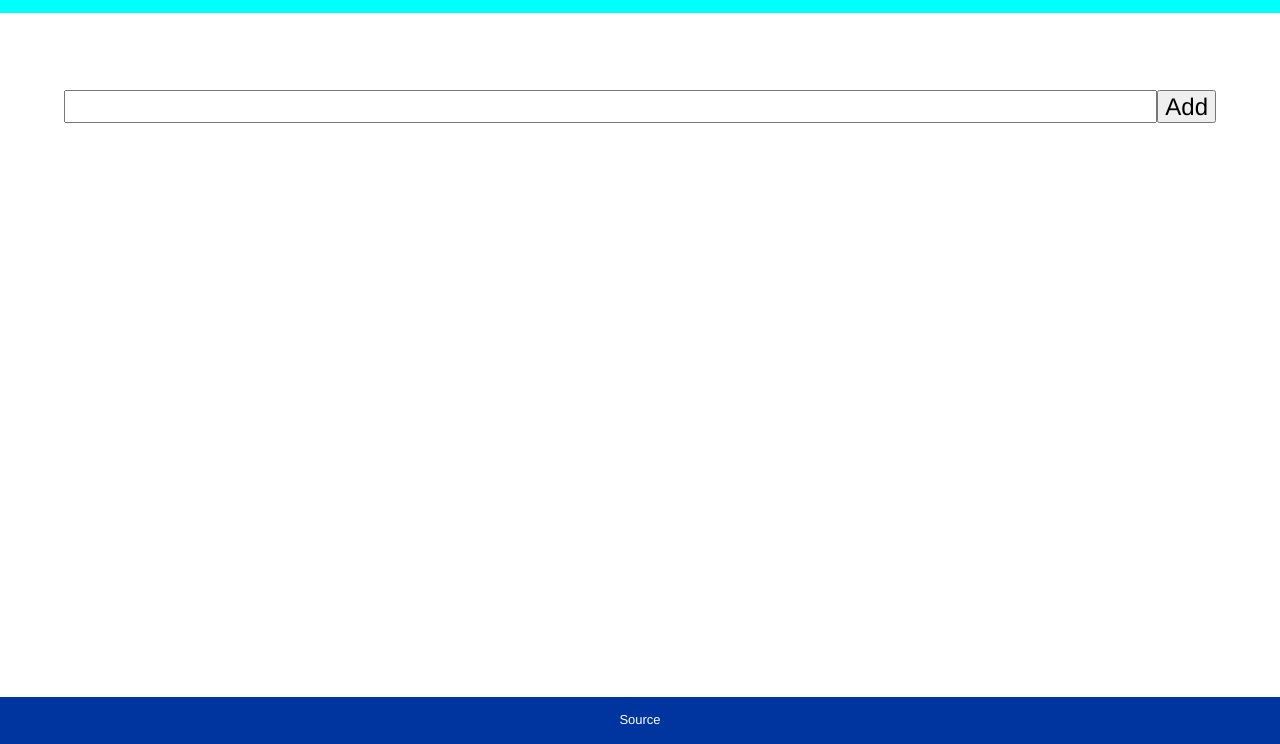
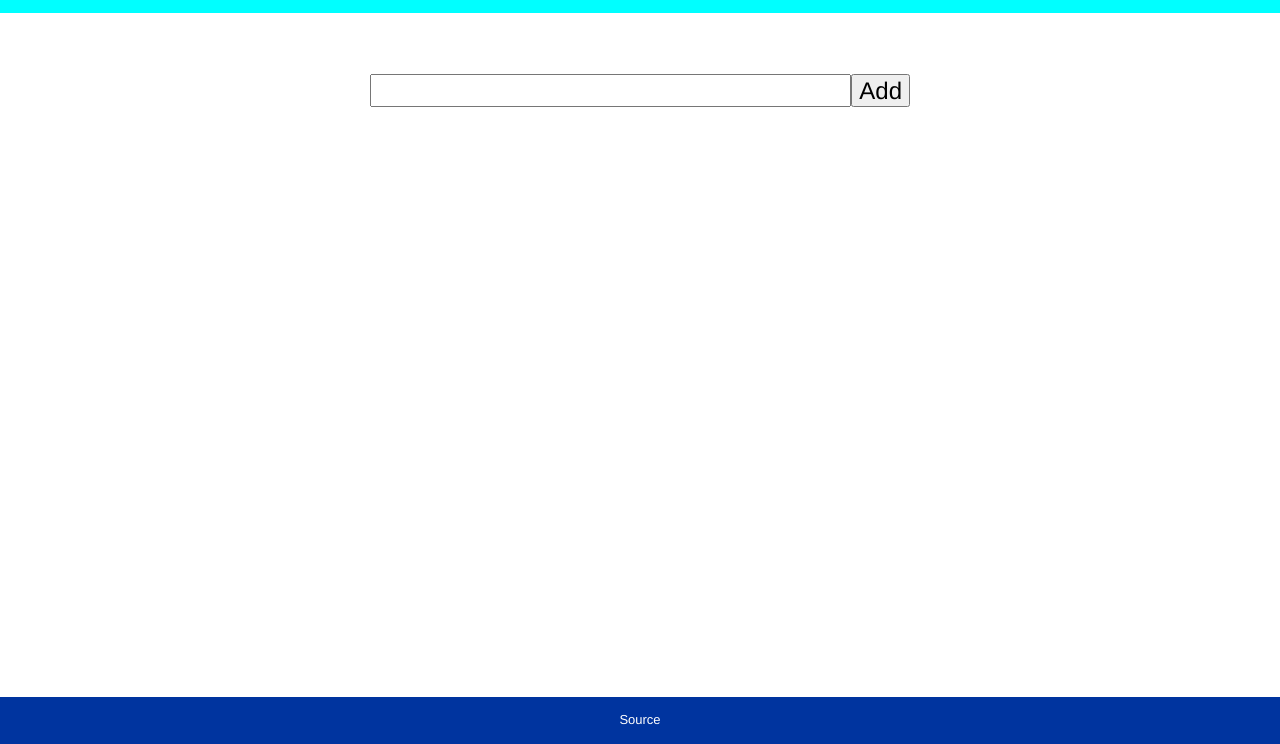
Before and after one commit to makotoishida/tspractice10-shopping-list, a website built with Vite: page index.html in a window 1280 px wide. Shown: the part 56-800 px from the top of the page. Built offline with nearby package versions, Linux system fonts and the light colour scheme.

Commit message:
Improve style.

```diff
--- a/src/style.css
+++ b/src/style.css
@@ -43,7 +43,10 @@ footer a {
 }
 
 #app {
-  margin-top: 1rem;
+  width: 100%;
+  max-width: 600px;
+  margin: 0 auto;
+  padding: 0;
   text-align: left;
   color: #2c3e50;
   font-size: x-large;
@@ -69,7 +72,7 @@ ul.list li > span {
 
 .add-form {
   display: flex;
-  width: 90vw;
+  width: 90%;
   margin: 0 auto;
 }
 .add-form input[type=text] {
```
